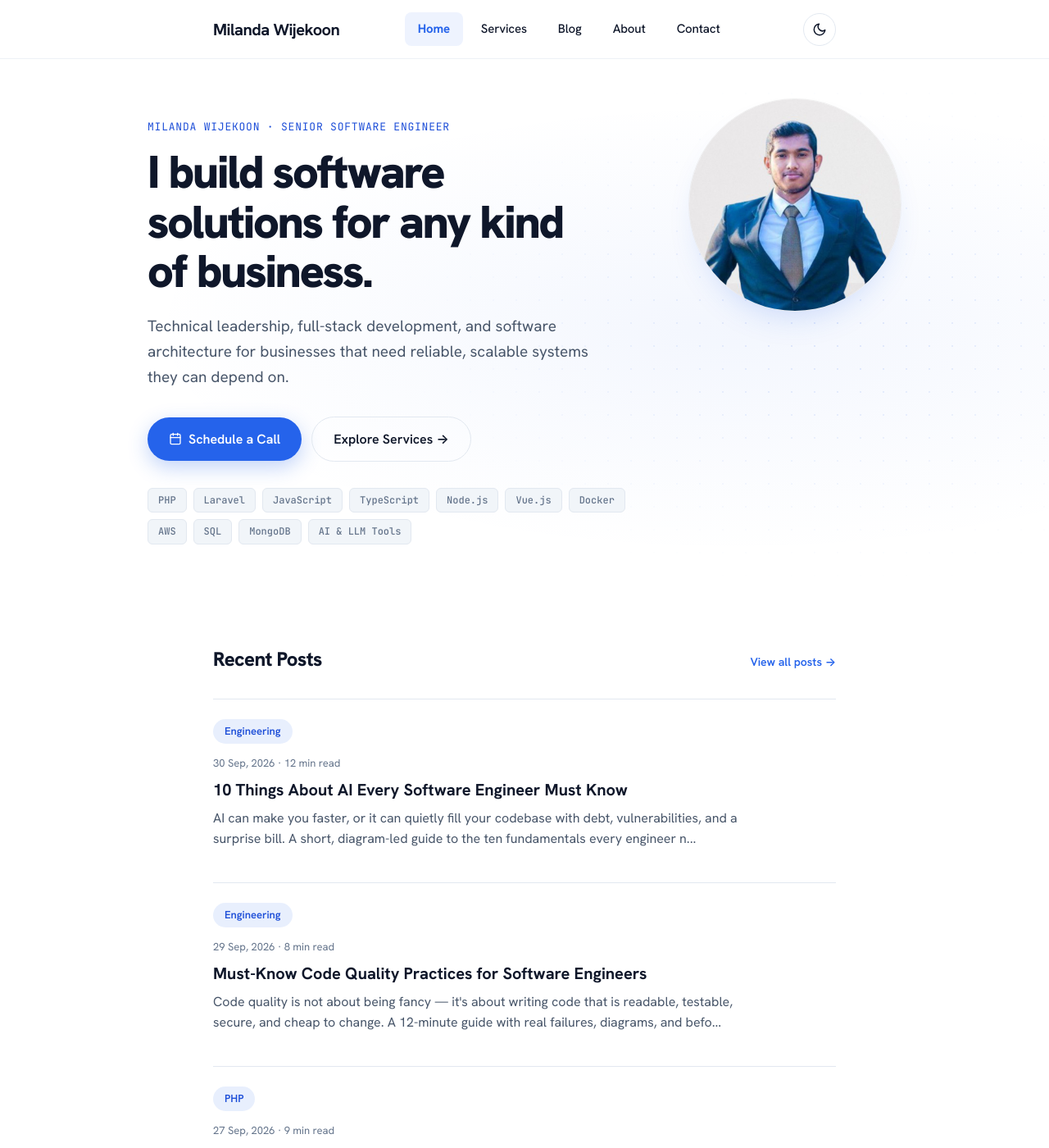
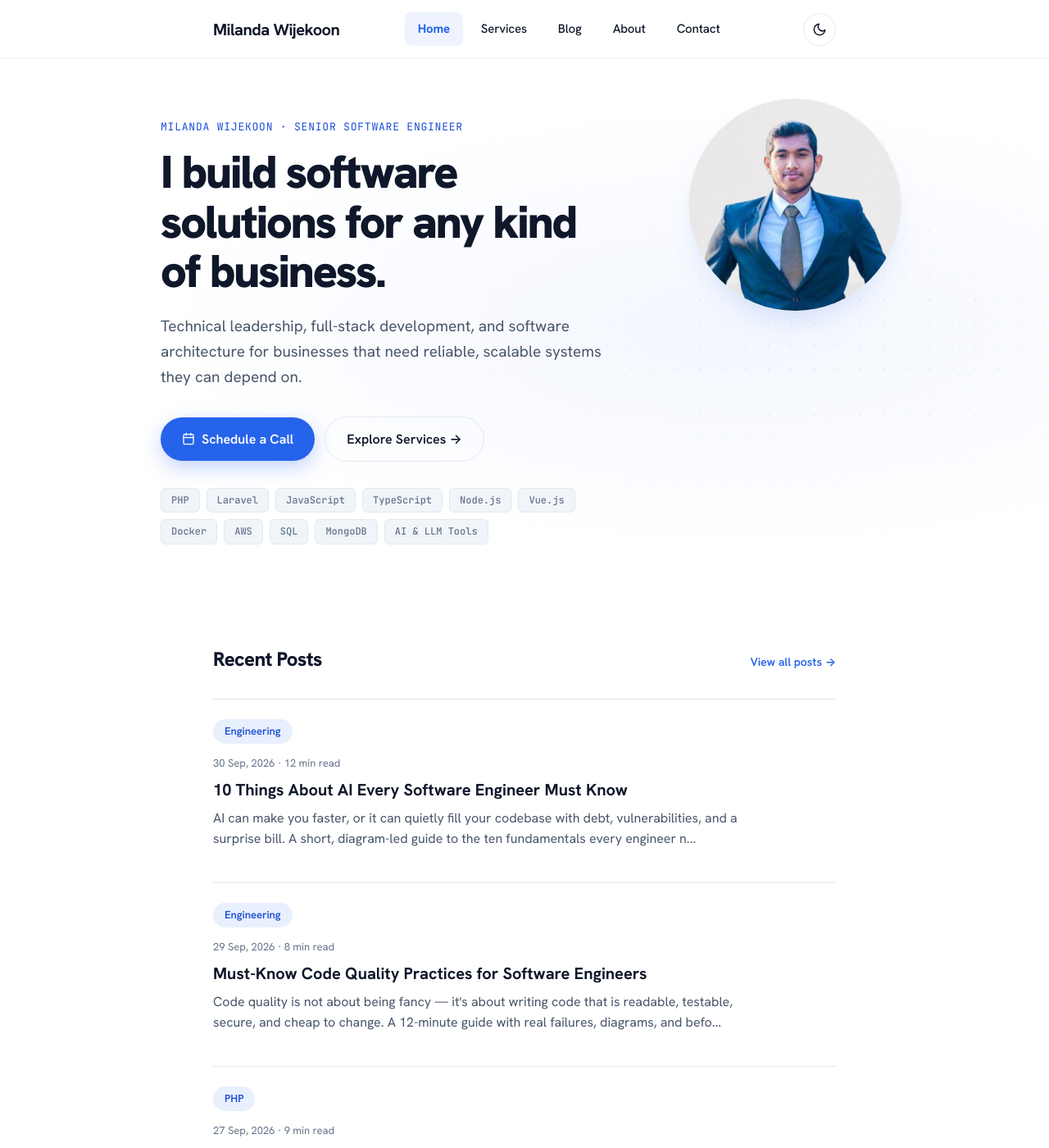
Before and after one commit to milandawijekoon/milandawijekoon.github.io, a Jekyll site: the page built from index.html, in a window 1280 px wide and 1400 px high. Shown: the whole window at 82% size. Built offline with Jekyll 4.4.1, drawn with Linux system fonts in a browser that asks for light colours.

Commit message:
Fixed aligmnet issues

```diff
--- a/assets/css/main.css
+++ b/assets/css/main.css
@@ -132,7 +132,7 @@ body.nav-open .head-burger span:nth-child(3){transform:translateY(-6px) rotate(-
 }
 .hero .inner{max-width:920px;}
 .hero-inner{position:relative;display:flex;flex-direction:row-reverse;align-items:center;justify-content:space-between;gap:48px;flex-wrap:wrap;}
-.hero-content{max-width:640px;flex:1 1 0;min-width:0;}
+.hero-content{max-width:580px;flex:0 1 580px;margin:0 auto;min-width:0;}
 .hero-photo{
   width:260px;height:260px;border-radius:50%;object-fit:cover;flex-shrink:0;
   border:1px solid var(--photo-border);box-shadow:0 20px 40px -20px rgba(37,99,235,0.25);
@@ -161,6 +161,7 @@ body.nav-open .head-burger span:nth-child(3){transform:translateY(-6px) rotate(-
   font-size:clamp(3rem,6.5vw,5.6rem);color:var(--darkgrey);max-width:18ch;
 }
 .hero-description{font-size:1.9rem;line-height:1.65;color:var(--midgrey);max-width:560px;margin:0;}
+@media (max-width:1024px){.hero-tagline{margin-left:auto;margin-right:auto;}}
 .hero-action{margin-top:32px;display:flex;gap:12px;flex-wrap:wrap;align-items:center;}
 .hero-stack{
   display:flex;flex-wrap:wrap;gap:8px;margin-top:32px;
```
